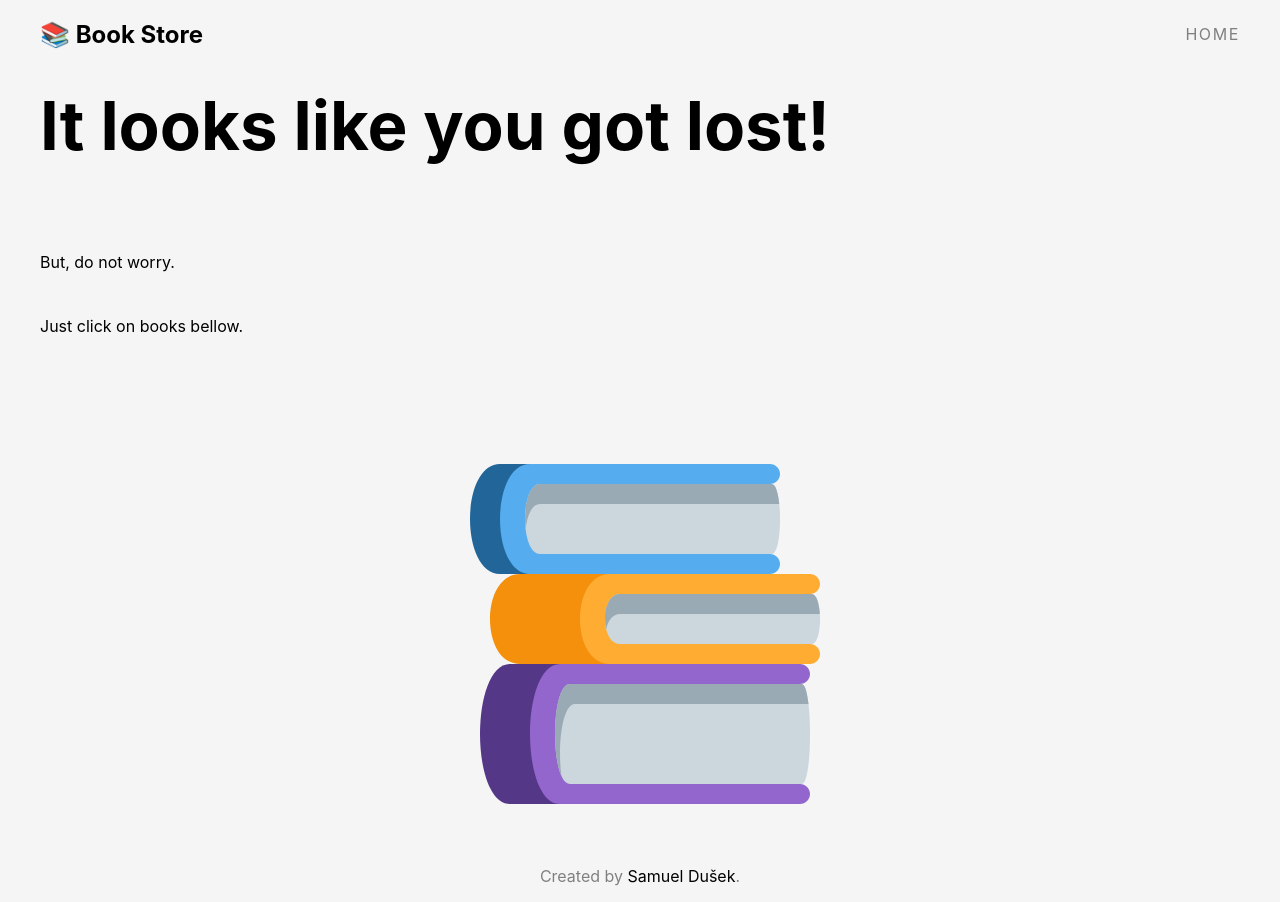
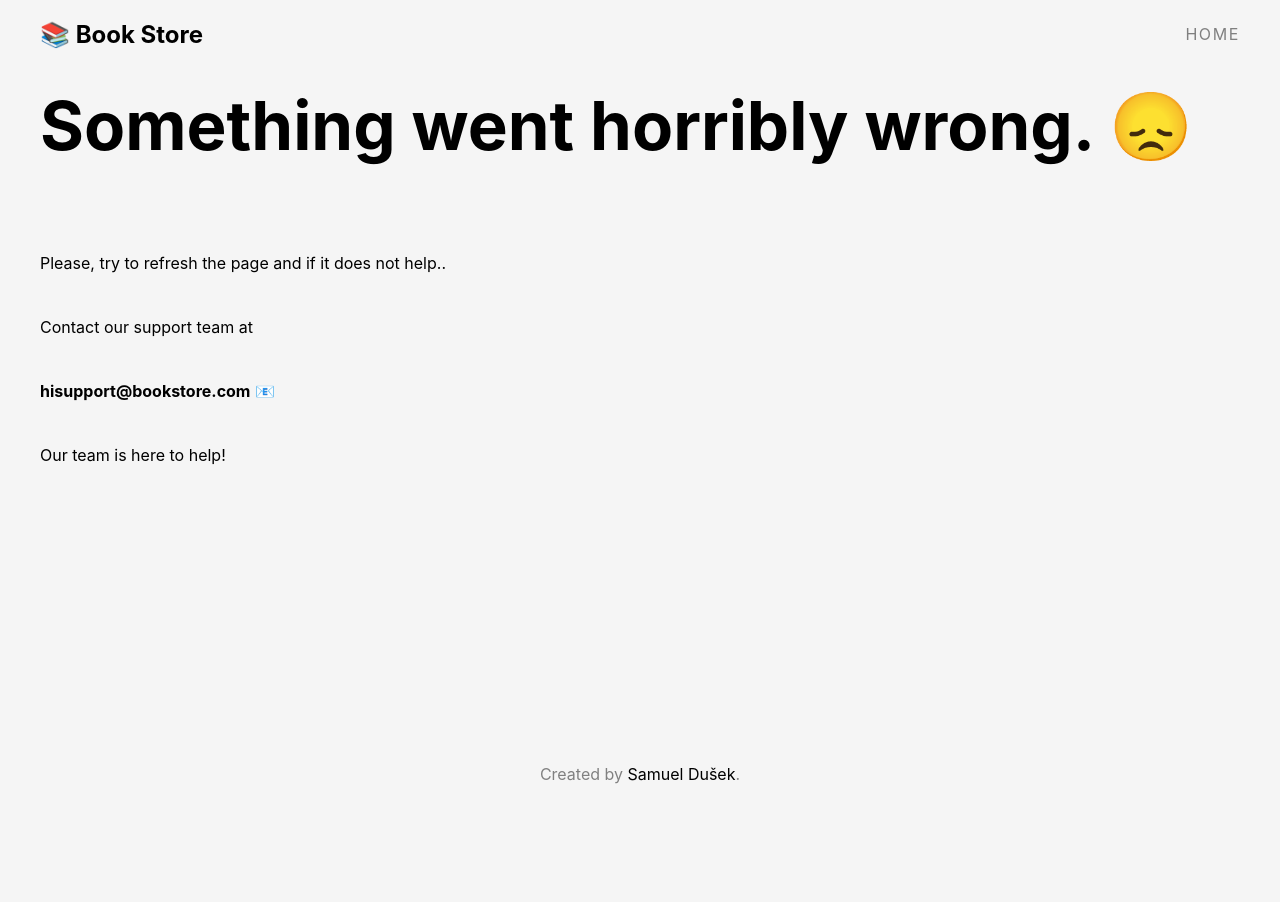
Before and after one commit to samueldusek/book-store, a React (Create React App) app: page /book-store/somethingwentwrong in a window 1280 px wide. After the commit the page ends 800 px from the top, so only its background shows below. Built offline with nearby package versions, Linux system fonts and the light colour scheme; what apollo-link-json-api would draw is missing.

Commit message:
add error page

```diff
--- a/src/App.js
+++ b/src/App.js
@@ -3,6 +3,7 @@ import HomePage from "./HomePage";
 import BookPage from "./BookPage";
 import AuthorPage from "./AuthorPage";
 import Page404 from "./Page404";
+import ErrorPage from "./ErrorPage";
 import Navbar from "./Navbar";
 import Footer from "./Footer";
 import { Route, Switch } from "react-router-dom";
@@ -25,6 +26,11 @@ function App() {
             path="/book-store/authors/:id"
             render={() => <AuthorPage />}
           />
+          <Route
+            exact
+            path="/book-store/somethingwentwrong"
+            render={() => <ErrorPage />}
+          />
           <Route exact path="/*" render={() => <Page404 />} />
         </Switch>
         <Footer />
--- a/src/AuthorBookList.js
+++ b/src/AuthorBookList.js
@@ -1,5 +1,4 @@
 import React from "react";
-import { useQuery } from "@apollo/client";
 import BookCard from "./BookCard";
 import { withStyles } from "@material-ui/styles";
 import styles from "./styles/BookListStyles";
--- a/src/AuthorCard.js
+++ b/src/AuthorCard.js
@@ -9,7 +9,7 @@ function AuthorCard({ classes, author }) {
       <Link to={`/book-store/authors/${author.id}`}>
         <img
           src={author.image}
-          alt="Author's image"
+          alt="Author's avatar."
           className={classes.image}
         />
         <p className={classes.name}>{author.name}</p>
--- a/src/AuthorList.js
+++ b/src/AuthorList.js
@@ -32,7 +32,7 @@ function AuthorList({ classes, setPage, page, isRow, maxAuthors }) {
       </h2>
 
       {loading ? (
-        <span>Loading..</span>
+        <span>Loading.. 🔄</span>
       ) : (
         <div
           className={classNames(classes.authors, {
--- a/src/AuthorPage.js
+++ b/src/AuthorPage.js
@@ -16,14 +16,14 @@ function AuthorPage({ classes }) {
   let author = {};
   let books = {};
   if (!loading) {
-    if (error) return <Redirect to="/book-store/error" />;
+    if (error) return <Redirect to="/book-store/somethingwentwrong" />;
     author = data.author;
     books = author.books;
   }
   return (
     <main className={classes.AuthorPage}>
       {loading ? (
-        <span>Loading..</span>
+        <span>Loading.. 🔄</span>
       ) : (
         <>
           <h1 className={classes.heading}>{author.name}</h1>
@@ -32,7 +32,7 @@ function AuthorPage({ classes }) {
               <img
                 className={classes.image}
                 src={authorsImgs[(id - 1) % 10]}
-                alt={`${author.name}'s picture`}
+                alt={`${author.name}'s avatar.`}
               />
               <div className={classes.authorInfoText}>
                 <div className={classes.author}>
--- a/src/BookList.js
+++ b/src/BookList.js
@@ -32,7 +32,7 @@ function BookList({ classes, oneCol, maxBooks, page, setPage }) {
       <h2 className={classes.heading}>{title}</h2>
 
       {loading ? (
-        <span>Loading..</span>
+        <span>Loading.. 🔄</span>
       ) : (
         <div
           className={classNames(classes.list, {
--- a/src/BookPage.js
+++ b/src/BookPage.js
@@ -17,7 +17,7 @@ function BookPage({ classes }) {
   let chapters = {};
 
   if (!loading) {
-    if (error) return <Redirect to="/error" />;
+    if (error) return <Redirect to="/book-store/somethingwentwrong" />;
     book = data.book;
     chapters =
       book.chapters.length === 0 ? (
@@ -36,7 +36,7 @@ function BookPage({ classes }) {
   return (
     <main className={classes.BookPage}>
       {loading ? (
-        <span>Loading..</span>
+        <span>Loading.. 🔄</span>
       ) : (
         <>
           <h1 className={classes.heading}>{book.title}</h1>
--- /dev/null
+++ b/src/ErrorPage.js
@@ -0,0 +1,23 @@
+import React from "react";
+import { withStyles } from "@material-ui/styles";
+import styles from "./styles/ErrorPageStyles";
+
+function ErrorPage({ classes }) {
+  return (
+    <main className={classes.ErrorPage}>
+      <h2 className={classes.heading}>Something went horribly wrong. 😞</h2>
+      <div className={classes.main}>
+        <p>
+          Please, try to refresh the page and if it does not help..
+          <br />
+          Contact our support team at <br />
+          <strong>hisupport@bookstore.com</strong> 📧
+          <br />
+          Our team is here to help!
+        </p>
+      </div>
+    </main>
+  );
+}
+
+export default withStyles(styles)(ErrorPage);
--- a/src/authors.js
+++ b/src/authors.js
@@ -9,7 +9,7 @@ import author8 from "./images/authors/author8.svg";
 import author9 from "./images/authors/author9.svg";
 import author10 from "./images/authors/author10.svg";
 
-export default [
+const authors = [
   author1,
   author2,
   author3,
@@ -21,3 +21,5 @@ export default [
   author9,
   author10,
 ];
+
+export default authors;
--- a/src/books.js
+++ b/src/books.js
@@ -9,7 +9,7 @@ import book8 from "./images/books/books8.png";
 import book9 from "./images/books/books9.png";
 import book10 from "./images/books/books10.png";
 
-export default [
+const books = [
   book1,
   book2,
   book3,
@@ -21,3 +21,5 @@ export default [
   book9,
   book10,
 ];
+
+export default books;
--- /dev/null
+++ b/src/styles/ErrorPageStyles.js
@@ -0,0 +1,34 @@
+import { getSizeMedia } from "./sizes";
+
+const styles = {
+  ErrorPage: {
+    flexGrow: 1,
+    width: "100%",
+    display: "flex",
+    flexDirection: "column",
+  },
+  heading: {
+    fontSize: "4.2rem",
+    margin: "1rem 0px 3rem 0px",
+    [getSizeMedia.down("md")]: {
+      fontSize: "3.2rem",
+      marginBottom: "1.5rem",
+    },
+    [getSizeMedia.down("sm")]: {
+      fontSize: "2.6rem",
+      marginBottom: "1.2rem",
+    },
+  },
+  main: {
+    display: "flex",
+    flexDirection: "column",
+    "& p": {
+      lineHeight: "4rem",
+      [getSizeMedia.down("sm")]: {
+        lineHeight: "2rem",
+      },
+    },
+  },
+};
+
+export default styles;
--- a/src/styles/NavbarStyles.js
+++ b/src/styles/NavbarStyles.js
@@ -1,5 +1,3 @@
-import { getSizeMedia } from "./sizes";
-
 const styles = {
   Navbar: {
     width: "100%",
```
